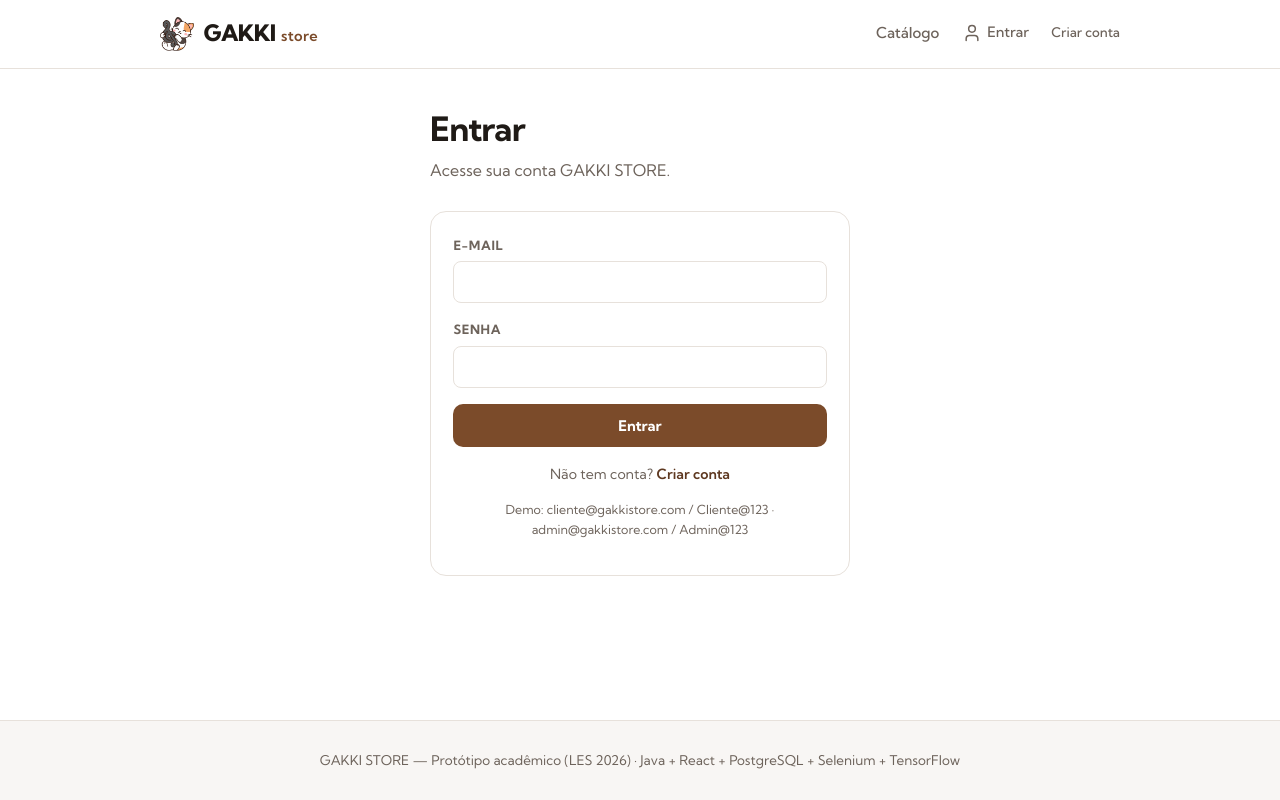
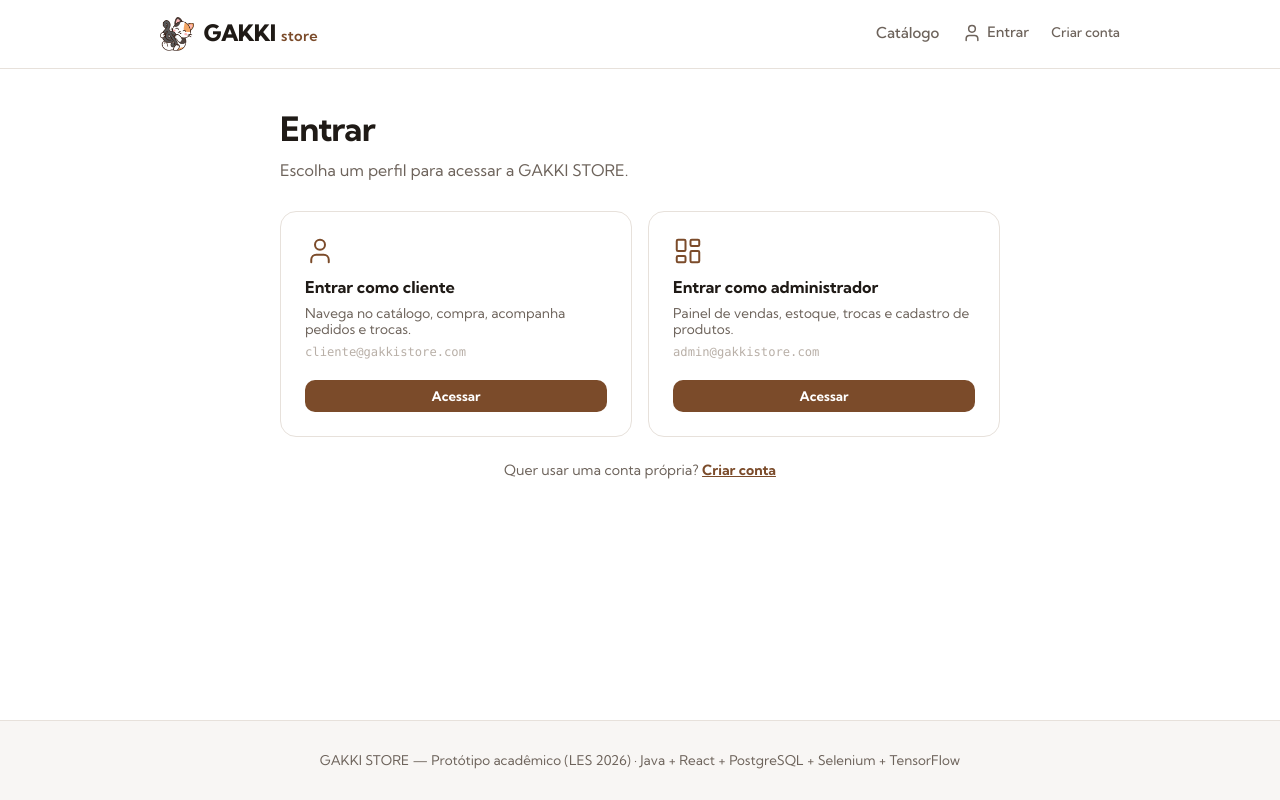
Before and after one commit to DanielMakiyama/frontGAKKI-ecommerce, a React (Vite) app: page /login in a window 1280 px wide. Built offline with nearby package versions, Linux system fonts and the light colour scheme; no server answers.

Commit message:
feat: login por seleção de perfil e cadastro com entrada automática
Exigido pelo professor: remoção do login digitado para evitar problemas em aula.

```diff
--- a/src/index.css
+++ b/src/index.css
@@ -1017,3 +1017,42 @@ table.tabela-simples tbody tr:hover { background: var(--cor-fundo-alt); }
 .item-salvo-acoes { display: flex; align-items: center; gap: .4rem; flex-wrap: wrap; }
 
 .form-embutido h4 { font-size: 0.95rem; margin-bottom: .9rem; }
+
+
+/* ---------- Seleção de perfil (login de demonstração) ---------- */
+
+.grade-perfis { display: grid; grid-template-columns: repeat(auto-fit, minmax(260px, 1fr)); gap: 1rem; }
+
+/* É um <button> com cara de card: o alvo de clique é o cartão inteiro,
+   não um botãozinho dentro dele. */
+.cartao-perfil {
+  display: flex; flex-direction: column; align-items: flex-start; gap: .5rem;
+  padding: 1.5rem; text-align: left; font-family: inherit;
+  background: var(--cor-superficie);
+}
+.cartao-perfil:hover:not(:disabled) {
+  border-color: var(--cor-primaria);
+  box-shadow: var(--sombra-forte);
+  transform: translateY(-3px);
+}
+.cartao-perfil:disabled { opacity: .55; cursor: progress; }
+.cartao-perfil > svg { color: var(--cor-primaria); margin-bottom: .2rem; }
+.cartao-perfil strong { color: var(--cor-tinta); font-size: 1.02rem; font-weight: 700; }
+/* Classe própria em vez de `.cartao-perfil > span`: aquele seletor tem
+   especificidade 0,1,1 e vencia o `.btn-primario` (0,1,0), pintando o
+   texto do botão "Acessar" de cinza sobre o fundo marrom. */
+.cartao-perfil .perfil-descricao { font-size: 0.85rem; color: var(--cor-texto-suave); }
+.cartao-perfil .email-demo {
+  font-size: 0.76rem; color: var(--cor-texto-fraco);
+  font-family: ui-monospace, "SF Mono", Menlo, Consolas, monospace;
+}
+/* O "Acessar" é um <span> com aparência de botão: botão dentro de botão
+   é HTML inválido. Quem recebe o clique é o cartão. */
+.cartao-perfil .btn { margin-top: .8rem; pointer-events: none; }
+
+@media (prefers-reduced-motion: reduce) {
+  .cartao-perfil:hover:not(:disabled) { transform: none; }
+}
+
+.rodape-login { margin-top: 1.4rem; font-size: 0.88rem; text-align: center; }
+.rodape-login a { color: var(--cor-primaria); font-weight: 700; text-decoration: underline; }
--- a/src/pages/Login.jsx
+++ b/src/pages/Login.jsx
@@ -1,58 +1,99 @@
 import { useState } from "react";
 import { Link, useLocation, useNavigate } from "react-router-dom";
+import { LayoutDashboard, User } from "lucide-react";
 import { api } from "../api/client";
 import { useAuth } from "../context/AuthContext";
+
+/**
+ * Contas de demonstração.
+ *
+ * O formulário de e-mail e senha foi removido de propósito: em
+ * apresentação, digitar credencial só gera erro de digitação e tempo
+ * perdido. Aqui o acesso é um clique por perfil.
+ *
+ * A tela continua usando `api.login(email)` — o mesmo caminho de antes.
+ * Nada de "modo demo" espalhado pelo app: só a forma de INFORMAR o
+ * e-mail mudou. Para voltar ao login digitado, basta trocar esta tela;
+ * AuthContext, rotas protegidas e o restante seguem intactos.
+ *
+ * Os e-mails abaixo existem no seed do mockDb.js.
+ */
+const CONTAS_DEMO = [
+  {
+    id: "cliente",
+    email: "cliente@gakkistore.com",
+    rotulo: "Entrar como cliente",
+    descricao: "Navega no catálogo, compra, acompanha pedidos e trocas.",
+    Icone: User,
+    destino: "/catalogo",
+  },
+  {
+    id: "admin",
+    email: "admin@gakkistore.com",
+    rotulo: "Entrar como administrador",
+    descricao: "Painel de vendas, estoque, trocas e cadastro de produtos.",
+    Icone: LayoutDashboard,
+    destino: "/admin",
+  },
+];
 
 export default function Login() {
   const { login } = useAuth();
   const navigate = useNavigate();
   const location = useLocation();
-  const [email, setEmail] = useState("");
-  const [senha, setSenha] = useState("");
+
+  // Guarda QUAL conta está entrando, não um booleano: assim só o botão
+  // clicado mostra "Entrando…" — com um booleano os dois piscariam.
+  const [entrando, setEntrando] = useState(null);
   const [erro, setErro] = useState("");
-  const [enviando, setEnviando] = useState(false);
 
-  async function handleSubmit(e) {
-    e.preventDefault();
+  async function acessar(conta) {
     setErro("");
-    setEnviando(true);
+    setEntrando(conta.id);
     try {
-      const resp = await api.login(email, senha);
+      const resp = await api.login(conta.email);
       login(resp.nome, resp.perfil, resp.token);
-      navigate(location.state?.from || "/catalogo");
+      // `state.from` tem prioridade: quem foi barrado tentando abrir uma
+      // página específica volta para ela, não para o destino padrão.
+      navigate(location.state?.from || conta.destino);
     } catch (e) {
       setErro(e.message);
-    } finally {
-      setEnviando(false);
+      setEntrando(null);
     }
   }
 
   return (
-    <div className="container" style={{ maxWidth: 420 }}>
+    <div className="container container-estreito">
       <div className="pagina-titulo">
         <h1>Entrar</h1>
-        <p>Acesse sua conta GAKKI STORE.</p>
+        <p>Escolha um perfil para acessar a GAKKI STORE.</p>
       </div>
-      <form className="card card-pad" onSubmit={handleSubmit}>
-        {erro && <div className="erro-form">{erro}</div>}
-        <div className="campo">
-          <label>E-mail</label>
-          <input type="email" required value={email} onChange={(e) => setEmail(e.target.value)} />
-        </div>
-        <div className="campo">
-          <label>Senha</label>
-          <input type="password" required value={senha} onChange={(e) => setSenha(e.target.value)} />
-        </div>
-        <button type="submit" className="btn btn-primario btn-block" disabled={enviando}>
-          {enviando ? "Entrando…" : "Entrar"}
-        </button>
-        <p style={{ marginTop: "1rem", fontSize: "0.88rem", textAlign: "center" }}>
-          Não tem conta? <Link to="/registrar" style={{ color: "var(--cor-latao-escuro)", fontWeight: 600 }}>Criar conta</Link>
-        </p>
-        <p style={{ marginTop: ".5rem", fontSize: "0.78rem", color: "var(--cor-texto-suave)", textAlign: "center" }}>
-          Demo: cliente@gakkistore.com / Cliente@123 · admin@gakkistore.com / Admin@123
-        </p>
-      </form>
+
+      {erro && <div className="erro-form">{erro}</div>}
+
+      <div className="grade-perfis">
+        {CONTAS_DEMO.map((conta) => (
+          <button
+            key={conta.id}
+            type="button"
+            className="card cartao-perfil"
+            onClick={() => acessar(conta)}
+            disabled={entrando !== null}
+          >
+            <conta.Icone size={30} strokeWidth={1.6} />
+            <strong>{conta.rotulo}</strong>
+            <span className="perfil-descricao">{conta.descricao}</span>
+            <span className="email-demo">{conta.email}</span>
+            <span className="btn btn-primario btn-sm btn-block" aria-hidden="true">
+              {entrando === conta.id ? "Entrando…" : "Acessar"}
+            </span>
+          </button>
+        ))}
+      </div>
+
+      <p className="rodape-login">
+        Quer usar uma conta própria? <Link to="/registrar">Criar conta</Link>
+      </p>
     </div>
   );
 }
--- a/src/pages/Registrar.jsx
+++ b/src/pages/Registrar.jsx
@@ -1,9 +1,11 @@
 import { useState } from "react";
-import { useNavigate } from "react-router-dom";
+import { Link, useNavigate } from "react-router-dom";
 import { api } from "../api/client";
+import { useAuth } from "../context/AuthContext";
 
 export default function Registrar() {
   const navigate = useNavigate();
+  const { login } = useAuth();
   const [form, setForm] = useState({ nome: "", email: "", senha: "", confirmacaoSenha: "", telefone: "" });
   const [erro, setErro] = useState("");
   const [enviando, setEnviando] = useState(false);
@@ -18,7 +20,12 @@ export default function Registrar() {
     setEnviando(true);
     try {
       await api.registrar(form);
-      navigate("/login");
+      // Entra direto com a conta recém-criada. A tela de login agora só
+      // oferece os perfis de demonstração, então mandar o novo cadastro
+      // para lá deixaria a pessoa sem porta de entrada.
+      const sessao = await api.login(form.email, form.senha);
+      login(sessao.nome, sessao.perfil, sessao.token);
+      navigate("/catalogo");
     } catch (e) {
       setErro(e.message);
     } finally {
@@ -27,7 +34,7 @@ export default function Registrar() {
   }
 
   return (
-    <div className="container" style={{ maxWidth: 460 }}>
+    <div className="container container-estreito">
       <div className="pagina-titulo">
         <h1>Criar conta</h1>
         <p>Cadastre-se para comprar na GAKKI STORE.</p>
@@ -57,6 +64,9 @@ export default function Registrar() {
         <button type="submit" className="btn btn-primario btn-block" disabled={enviando}>
           {enviando ? "Criando…" : "Criar conta"}
         </button>
+        <p className="rodape-login">
+          Só quer dar uma olhada? <Link to="/login">Usar um perfil de demonstração</Link>
+        </p>
       </form>
     </div>
   );
```
